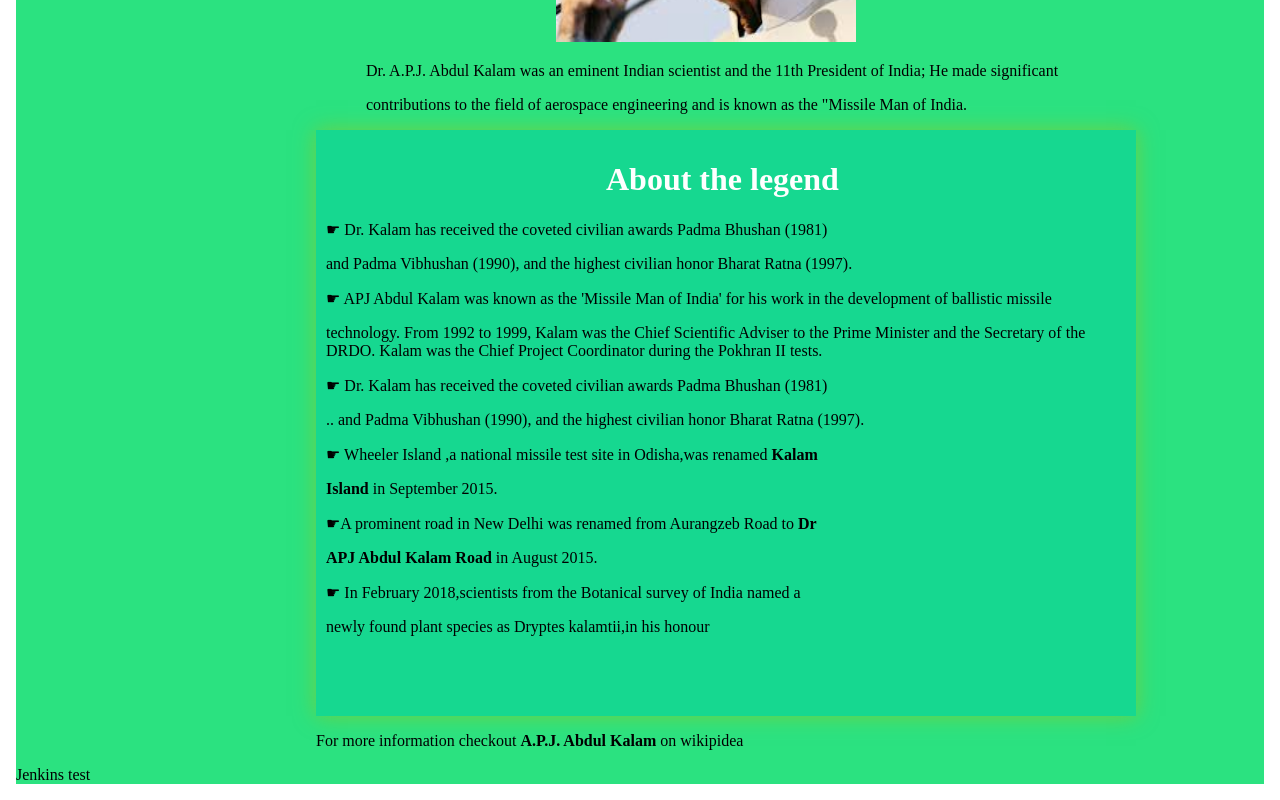
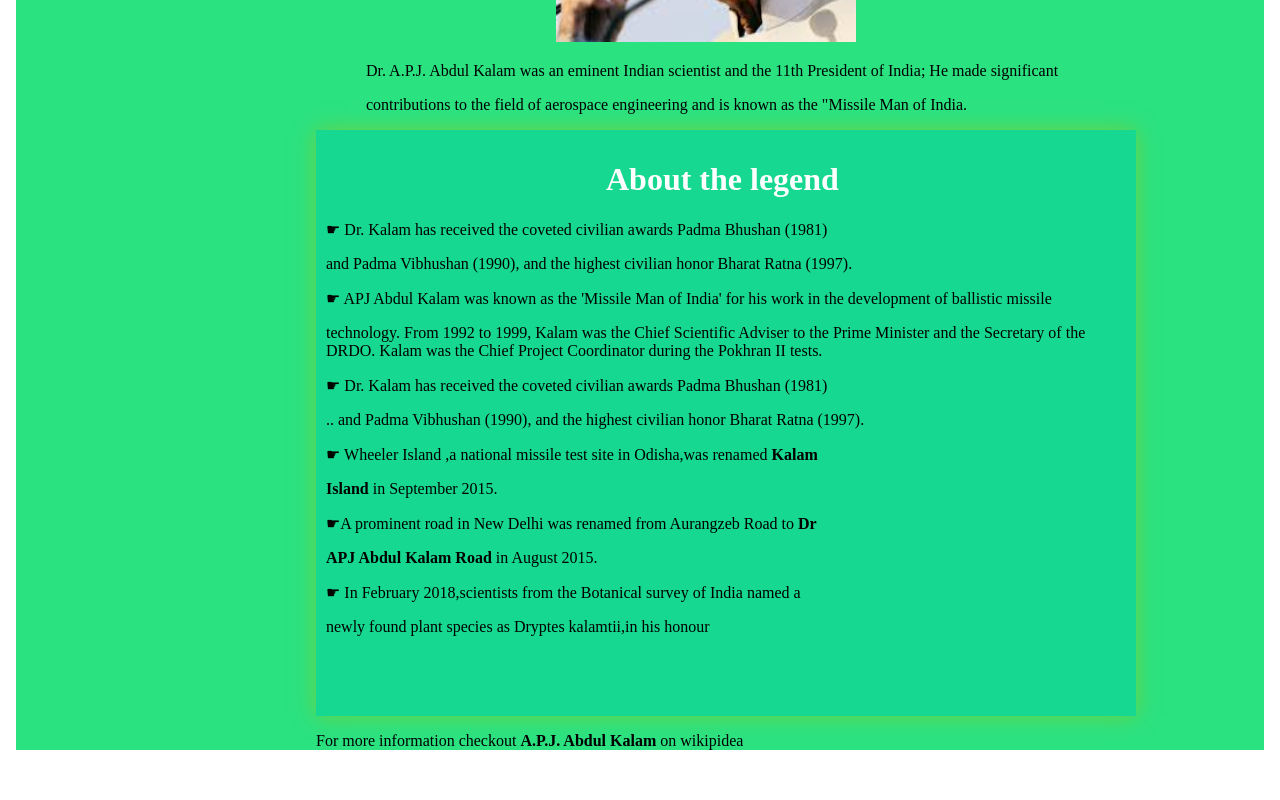
Before and after one commit to AAAziiz/Codsoft_Task2, an Angular app: page / in a window 1280 px wide. Shown: the part 338-1138 px from the top of the page. After the commit the page ends 1104 px from the top, so only its background shows below. Built offline with nearby package versions, Linux system fonts and the light colour scheme; a web font is replaced by a local one.

Commit message:
Update app.component.html jenkins ci

```diff
--- a/src/app/app.component.html
+++ b/src/app/app.component.html
@@ -33,6 +33,5 @@
   <div id="final">
     <p>For more information checkout <strong>A.P.J. Abdul Kalam </strong> on wikipidea</p>
   </div>
-  <p>Jenkins test</p>
 
 </body>
```
